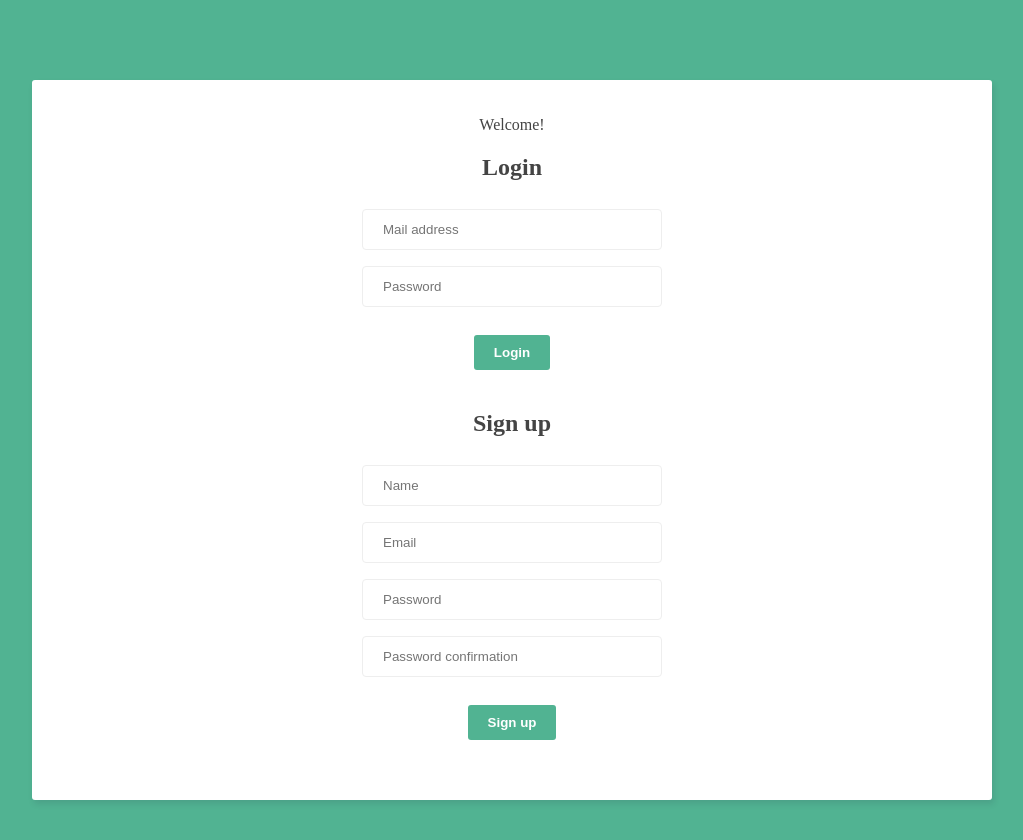
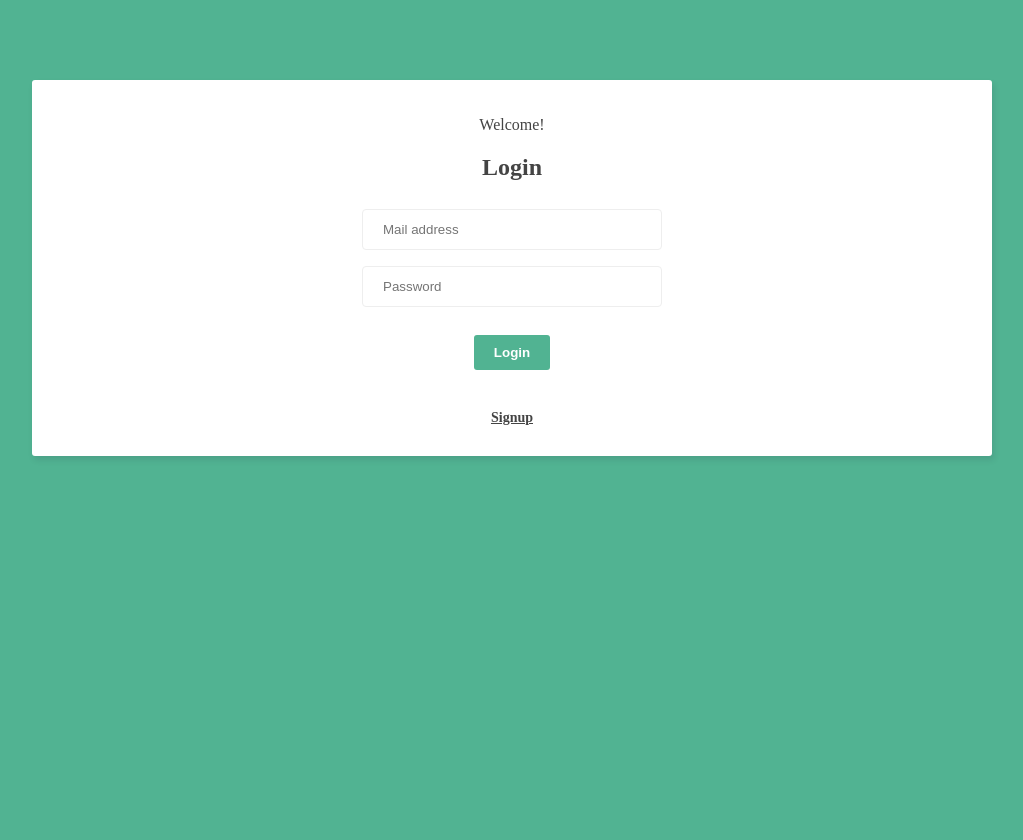
Before and after one commit to sora11023539/rails_vue_chat, a Vue app in the folder frontend/: page / in a window 1280 px wide. Shown: the top 840 px of the page, without its empty margins (128-1151 px from the left). After the commit the page ends 800 px from the top, so only its background shows below. Built offline with nearby package versions, Linux system fonts and the light colour scheme.

Commit message:
add: implement change signup and login

```diff
--- a/frontend/src/views/Welcome.vue
+++ b/frontend/src/views/Welcome.vue
@@ -1,8 +1,14 @@
 <template>
   <div class="container welcome">
     <p>Welcome!</p>
-    <LoginForm />
-    <SignupForm />
+    <div v-if="shouldShowLoginForm">
+      <LoginForm />
+      <p class="change-form"><span @click="shouldShowLoginForm = false">Signup</span></p>
+    </div>
+    <div v-if="!shouldShowLoginForm">
+      <SignupForm />
+      <p class="change-form"><span @click="shouldShowLoginForm = true">Login</span></p>
+    </div>
   </div>
 </template>
 
@@ -11,6 +17,12 @@ import LoginForm from '@/components/LoginForm.vue';
 import SignupForm from '@/components/SignupForm.vue';
 
 export default {
+  data() {
+    return {
+      shouldShowLoginForm: true,
+    };
+  },
+
   components: { LoginForm, SignupForm },
 };
 </script>
@@ -46,4 +58,9 @@ export default {
 .welcome button {
   margin: 20px auto;
 }
+
+.change-form {
+  font-size: 14px;
+  margin: 10px;
+}
 </style>
```
